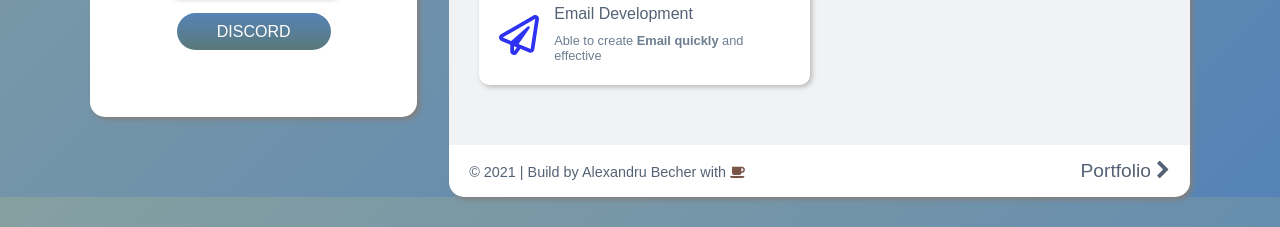
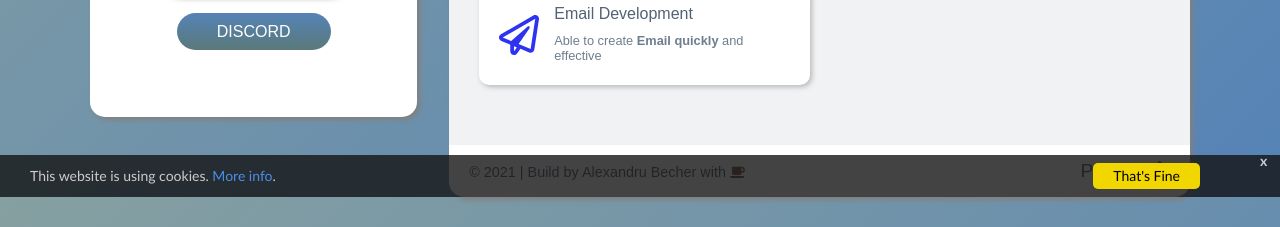
Before and after one commit to axbecher/axbecher.github.io, a plain HTML site: page index.html in a window 1280 px wide. Shown: the part 603-830 px from the top of the page. Drawn offline with nearby package versions, Linux system fonts and the light colour scheme; some icons are missing.

Commit message:
Add Cookies

```diff
--- a/css/style.css
+++ b/css/style.css
@@ -75,3 +75,50 @@ section{
     transform: scale(1.1);
     z-index: 1;
 }
+
+/*Cookie Consent Begin*/
+#cookieConsent {
+    background-color: rgba(20,20,20,0.8);
+    min-height: 26px;
+    font-size: 14px;
+    color: #ccc;
+    line-height: 26px;
+    padding: 8px 0 8px 30px;
+    font-family: "Trebuchet MS",Helvetica,sans-serif;
+    position: fixed;
+    bottom: 0;
+    left: 0;
+    right: 0;
+    display: none;
+    z-index: 9999;
+}
+#cookieConsent a {
+    color: #4B8EE7;
+    text-decoration: none;
+}
+#closeCookieConsent {
+    float: right;
+    display: inline-block;
+    cursor: pointer;
+    height: 20px;
+    width: 20px;
+    margin: -15px 0 0 0;
+    font-weight: bold;
+}
+#closeCookieConsent:hover {
+    color: #FFF;
+}
+#cookieConsent a.cookieConsentOK {
+    background-color: #F1D600;
+    color: #000;
+    display: inline-block;
+    border-radius: 5px;
+    padding: 0 20px;
+    cursor: pointer;
+    float: right;
+    margin: 0 60px 0 10px;
+}
+#cookieConsent a.cookieConsentOK:hover {
+    background-color: #E0C91F;
+}
+/*Cookie Consent End*/
--- a/index.html
+++ b/index.html
@@ -22,6 +22,7 @@
     <link rel="stylesheet" href="./css/reponsive.css">
     <link href="https://stackpath.bootstrapcdn.com/font-awesome/4.7.0/css/font-awesome.min.css" rel="stylesheet">
     <script src="https://code.iconify.design/1/1.0.7/iconify.min.js"></script>
+
 </head>
 
 <body>
@@ -99,6 +100,9 @@
             </header>
             <div class="desc">
                 <p>I'm Alexandru Becher, I consider myself a problem-solver person, adaptable to change. <br>I am looking for more and more difficult challenges because I want to evolve daily.
+
+
+
             </div>
             <div class="detail">
                 <div class="detail-t">
@@ -140,10 +144,18 @@
                 </div>
                 <p class="credit">&copy; 2021 | Build by <a href="https://github.com/Axbecher">Alexandru Becher</a>
                     with <i class="fa fa-coffee" aria-hidden="true" style="color:#795548;"></i></p>
+
+                <div id="cookieConsent">
+    <div id="closeCookieConsent">x</div>
+    This website is using cookies. <a href="#" target="_blank">More info</a>. <a class="cookieConsentOK">That's Fine</a>
+</div>
             </footer>
         </div>
     </section>
+    <script src="https://ajax.googleapis.com/ajax/libs/jquery/3.1.0/jquery.min.js"></script>
     <script src="./js/main.js"></script>
+
+
 </body>
 
 </html>
--- a/js/main.js
+++ b/js/main.js
@@ -2,3 +2,12 @@ var navButton = document.getElementById('nav-button');
 function toggleMenu() {
     navButton.classList.toggle('active');
 }
+
+$(document).ready(function(){
+    setTimeout(function () {
+        $("#cookieConsent").fadeIn(200);
+     }, 3000);
+    $("#closeCookieConsent, .cookieConsentOK").click(function() {
+        $("#cookieConsent").fadeOut(200);
+    });
+});
```
Also changed, not shown: cv.html (+6 -0 lines), portfolio.html (+6 -0 lines), skills.html (+6 -0 lines).
